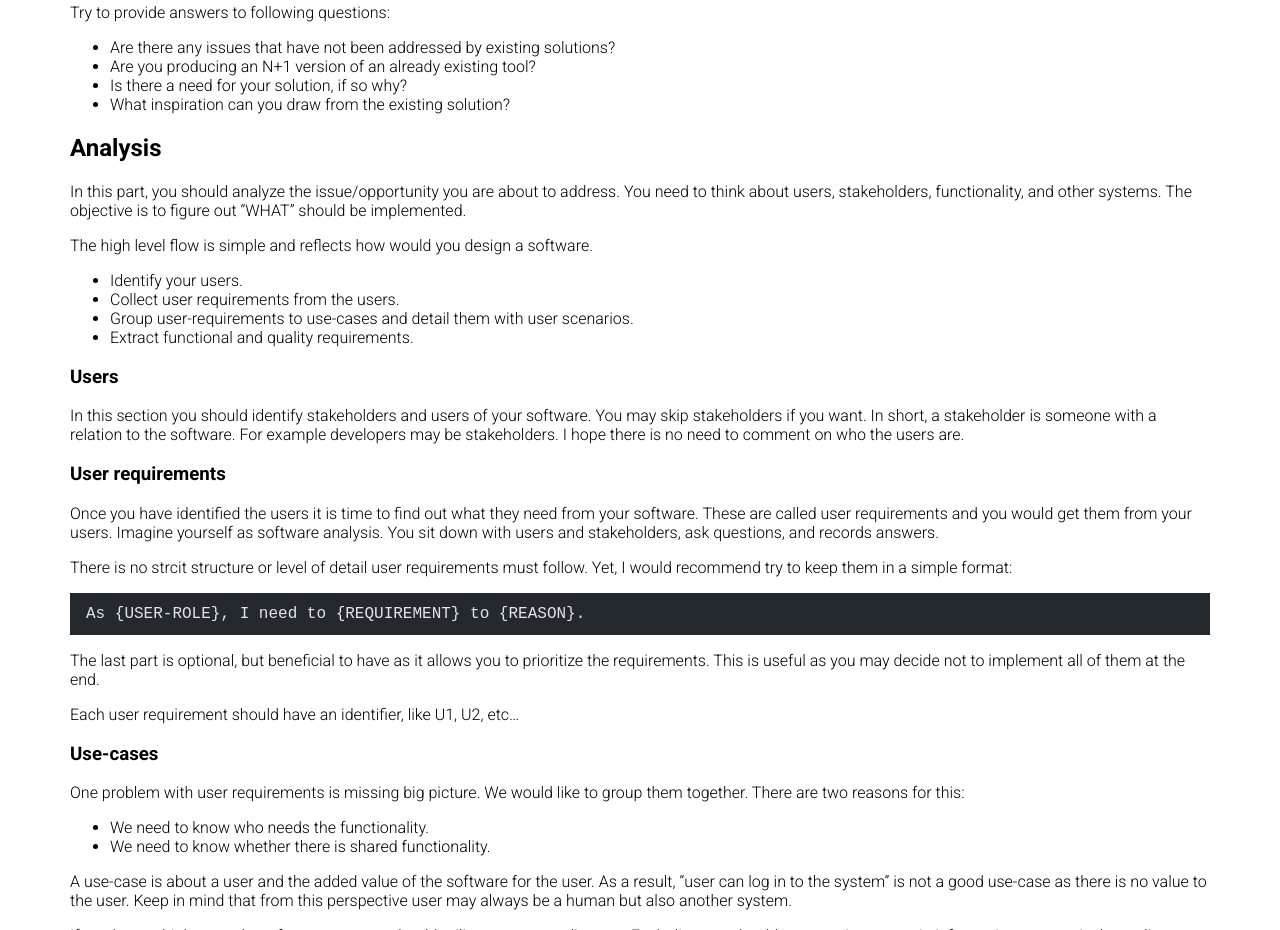
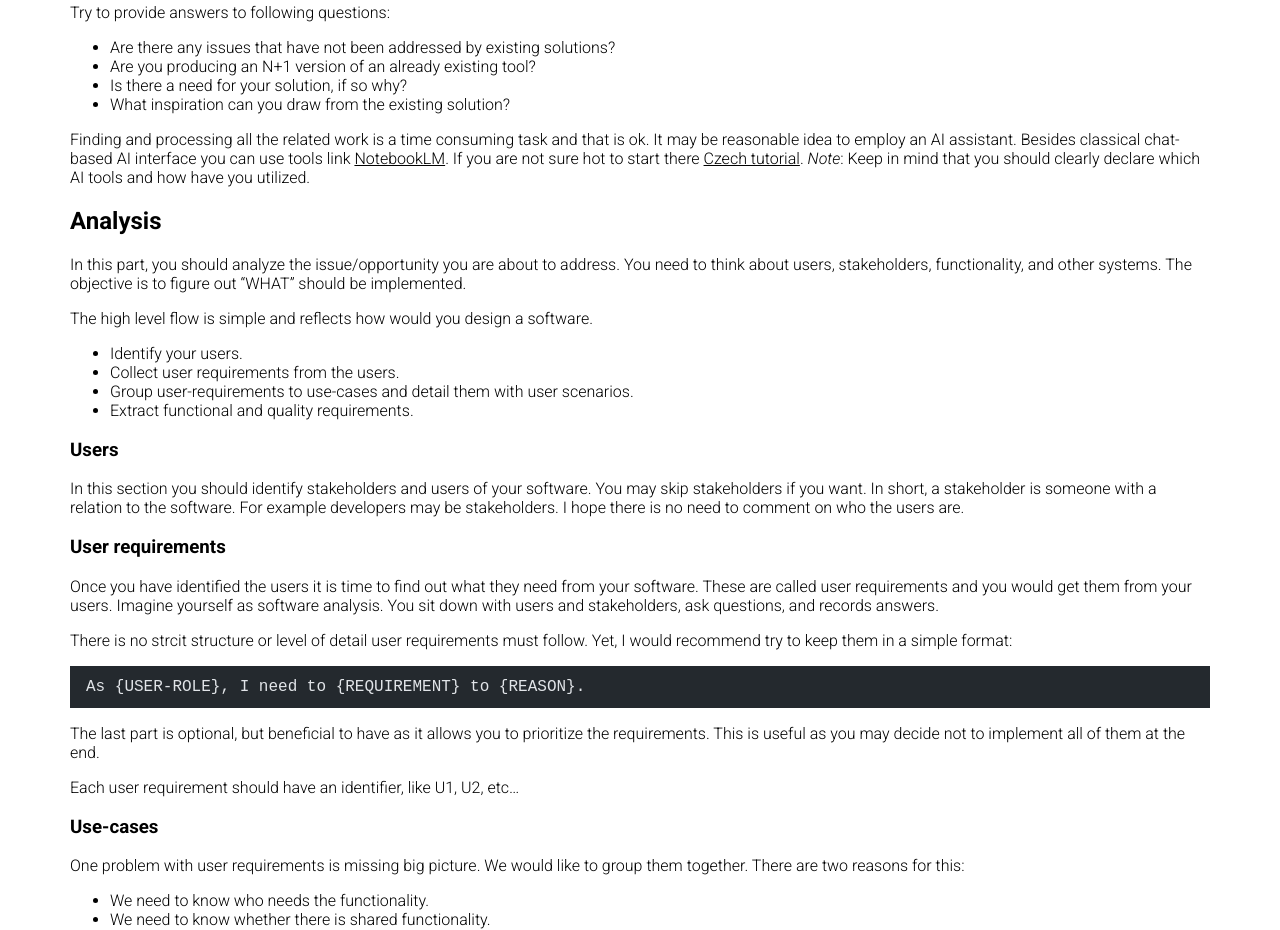
Before and after one commit to skodapetr/skodapetr.github.io, an Astro site: page /bachelor-thesis/text-structure in a window 1280 px wide. Shown: the part 1117-2047 px from the top of the page. Built offline with nearby package versions, Linux system fonts and the light colour scheme; Astro itself is replaced by a stand-in of ours; code samples lack their colours.

Commit message:
Add NotebookLM mention

```diff
--- a/src/content/bachelor-thesis/text-structure.md
+++ b/src/content/bachelor-thesis/text-structure.md
@@ -73,7 +73,14 @@ Try to provide answers to following questions:
 - Is there a need for your solution, if so why?
 - What inspiration can you draw from the existing solution?
 
+Finding and processing all the related work is a time consuming task and that is ok.
+It may be reasonable idea to employ an AI assistant.
+Besides classical chat-based AI interface you can use tools link [NotebookLM](https://notebooklm.google.com/).
+If you are not sure hot to start there [Czech tutorial](https://share-md.com/view?id=786f7a03-63bd-4f30-9265-90220007e470).
+*Note*: Keep in mind that you should clearly declare which AI tools and how have you utilized.
+
 ## Analysis
+
 In this part, you should analyze the issue/opportunity you are about to address.
 You need to think about users, stakeholders, functionality, and other systems.
 The objective is to figure out "WHAT" should be implemented.
```
